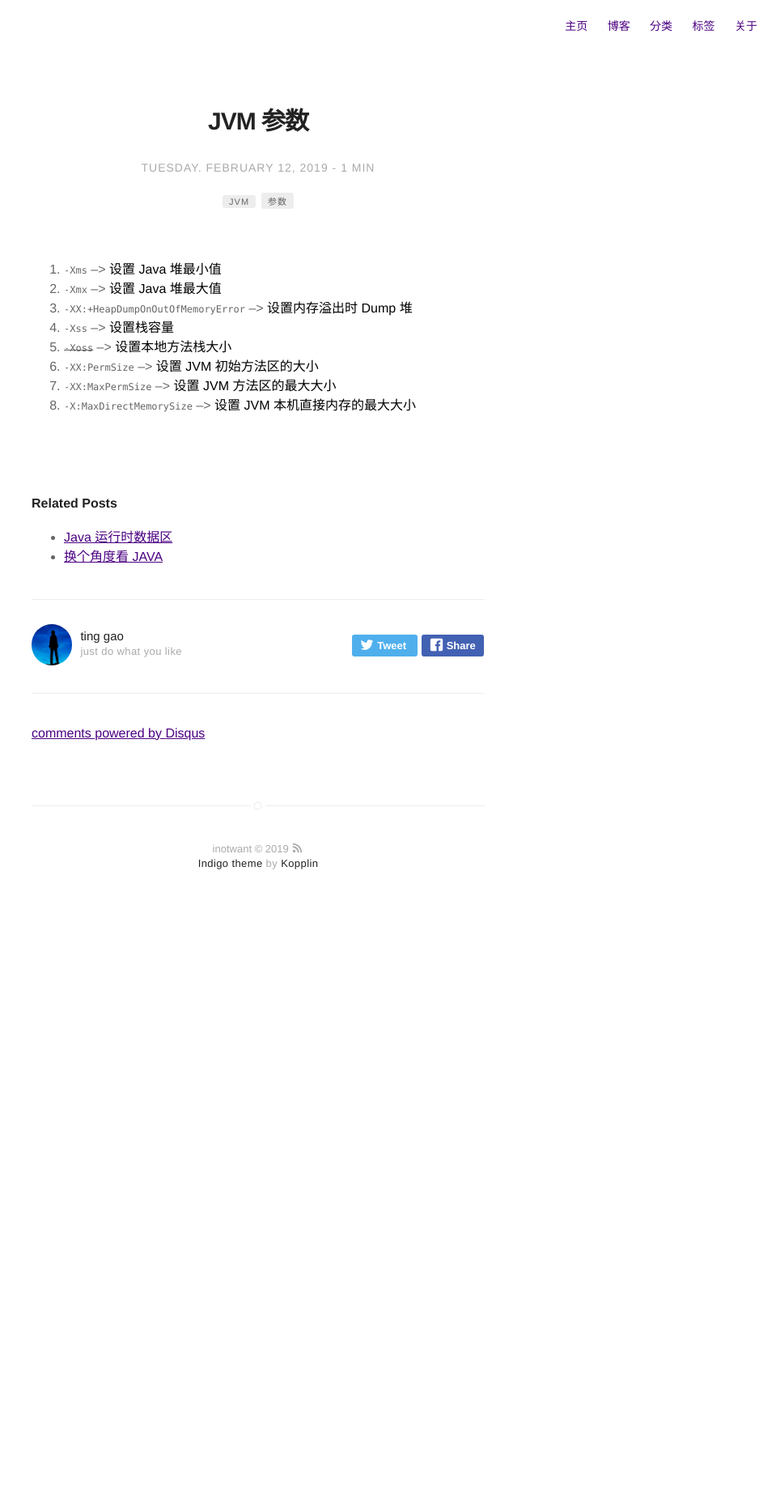
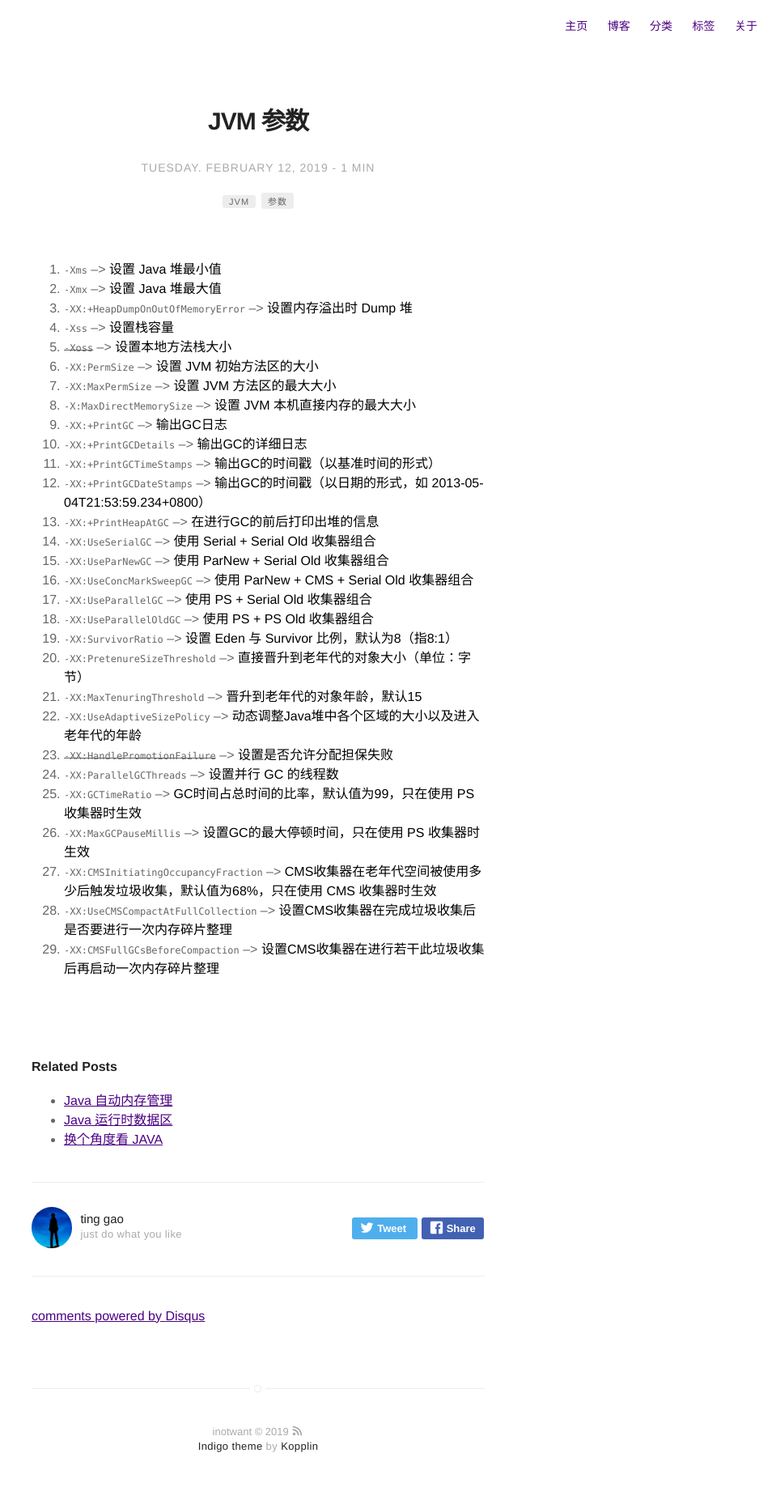
Before and after one commit to INotWant/INotWant.github.io, a Jekyll site: the page built from _posts/2019-02-12-JVM-参数-(持续更新).markdown, in a window 1280 px wide. Shown: the whole page at 81% size, without its empty margins (321-1280 px from the left). Built offline with Jekyll 4.4.1, drawn with Linux system fonts in a browser that asks for light colours; comment, search, counter and statistics services are not loaded; before the commit the page ends 1138 px from its top, so only the background shows below that.

Commit message:
blog 19-02-15

```diff
--- a/_posts/2019-02-12-JVM-参数-(持续更新).markdown
+++ b/_posts/2019-02-12-JVM-参数-(持续更新).markdown
@@ -18,3 +18,24 @@ description: JVM 参数笔记
 6. `-XX:PermSize`	--> **设置 JVM 初始方法区的大小**
 7. `-XX:MaxPermSize`	--> **设置 JVM 方法区的最大大小**
 8. `-X:MaxDirectMemorySize`	--> **设置 JVM 本机直接内存的最大大小**
+9. `-XX:+PrintGC` --> **输出GC日志**
+10. `-XX:+PrintGCDetails` --> **输出GC的详细日志**
+11. `-XX:+PrintGCTimeStamps` --> **输出GC的时间戳（以基准时间的形式）**
+12. `-XX:+PrintGCDateStamps` --> **输出GC的时间戳（以日期的形式，如 2013-05-04T21:53:59.234+0800）**
+13. `-XX:+PrintHeapAtGC` --> **在进行GC的前后打印出堆的信息**
+14. `-XX:UseSerialGC` --> **使用 Serial + Serial Old 收集器组合**
+15. `-XX:UseParNewGC` --> **使用 ParNew + Serial Old 收集器组合**
+16. `-XX:UseConcMarkSweepGC` --> **使用 ParNew + CMS + Serial Old 收集器组合**
+17. `-XX:UseParallelGC` --> **使用 PS + Serial Old 收集器组合**
+18. `-XX:UseParallelOldGC` --> **使用 PS + PS Old 收集器组合**
+19. `-XX:SurvivorRatio` --> **设置 Eden 与 Survivor 比例，默认为8（指8:1）**
+20. `-XX:PretenureSizeThreshold` --> **直接晋升到老年代的对象大小（单位：字节）**
+21. `-XX:MaxTenuringThreshold` --> **晋升到老年代的对象年龄，默认15**
+22. `-XX:UseAdaptiveSizePolicy` --> **动态调整Java堆中各个区域的大小以及进入老年代的年龄**
+23. ~~`-XX:HandlePromotionFailure`~~ --> **设置是否允许分配担保失败**
+24. `-XX:ParallelGCThreads` --> **设置并行 GC 的线程数**
+25. `-XX:GCTimeRatio` --> **GC时间占总时间的比率，默认值为99，只在使用 PS 收集器时生效**
+26. `-XX:MaxGCPauseMillis` --> **设置GC的最大停顿时间，只在使用 PS 收集器时生效**
+27. `-XX:CMSInitiatingOccupancyFraction` --> **CMS收集器在老年代空间被使用多少后触发垃圾收集，默认值为68%，只在使用 CMS 收集器时生效**
+28. `-XX:UseCMSCompactAtFullCollection` --> **设置CMS收集器在完成垃圾收集后是否要进行一次内存碎片整理**
+29. `-XX:CMSFullGCsBeforeCompaction` --> **设置CMS收集器在进行若干此垃圾收集后再启动一次内存碎片整理**
```
Also changed, not shown: _posts/2019-02-15-Java-自动内存管理.md (added, +123 -0 lines), assets/images/2019-02-15/finalize.png (added), assets/images/2019-02-15/gc-roots-trees.png (added), assets/images/2019-02-15/gcs.png (added).
